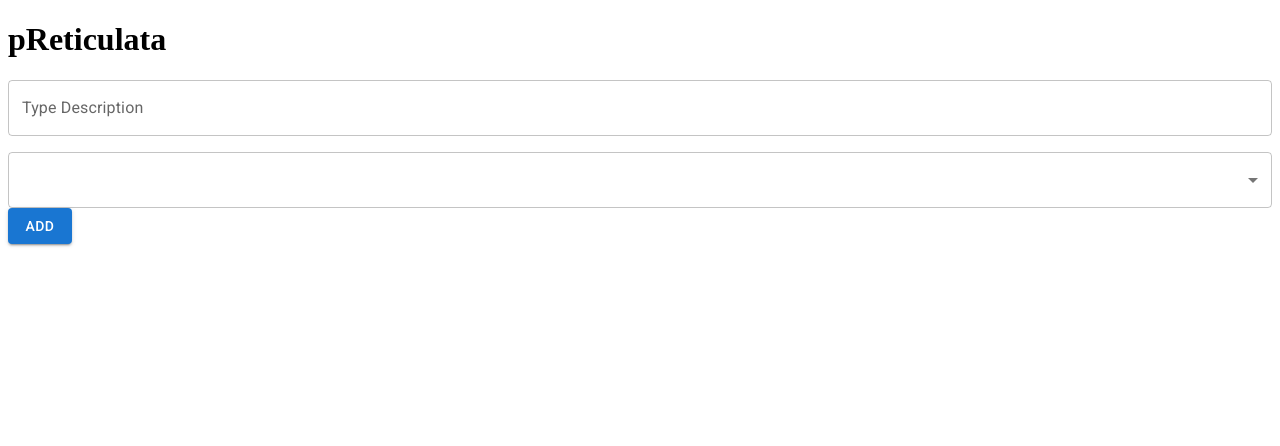
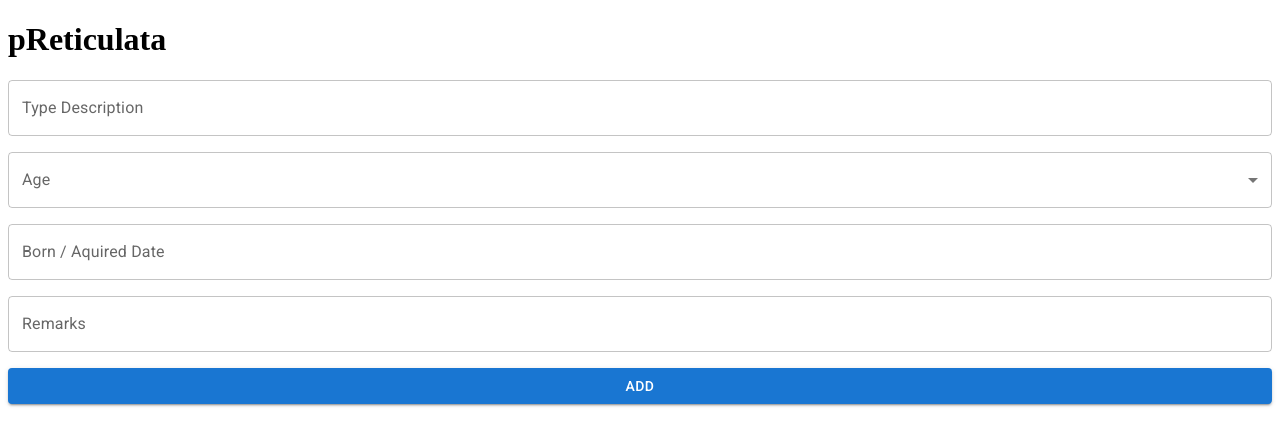
Before and after one commit to atomz520/pReticulata, a React (Vite) app in the folder client/: page / in a window 1280 px wide. Shown: the top 446 px of the page. Built offline with nearby package versions, Linux system fonts and the light colour scheme.

Commit message:
Completed form layout

```diff
--- a/client/src/pages/Info.tsx
+++ b/client/src/pages/Info.tsx
@@ -38,6 +38,9 @@ const rows = [
 type FormValues = {
   type: string;
   origin: string;
+  born: string;
+  died: string;
+  remarks: string;
 };
 
 export default function Info() {
@@ -46,6 +49,11 @@ export default function Info() {
     handleSubmit,
     formState: { errors },
   } = useForm<FormValues>();
+
+  const [origin, setOrigin] = React.useState("");
+  const handleChange = (event: SelectChangeEvent) => {
+    setOrigin(event.target.value);
+  };
 
   const onSubmit: SubmitHandler<FormValues> = (data) => {
     console.log("Form Data:", data);
@@ -66,29 +74,52 @@ export default function Info() {
               />
             )}
           />
-          {errors.type && <p className="text-red-500">{errors.type.message}</p>}
-
           <Controller
             name="origin"
             control={control}
             render={({ field }) => (
+              <FormControl fullWidth>
+                <InputLabel id="demo-simple-select-label">Age</InputLabel>
                 <Select
                   labelId="demo-simple-select-label"
                   id="demo-simple-select"
-                // value={age}
-                label="Age"
-                // onChange={handleChange}
+                  value={origin}
+                  label="Origin"
+                  onChange={handleChange}
                 >
                   <MenuItem value={"domestic"}>Domestic</MenuItem>
                   <MenuItem value={"store"}>Store</MenuItem>
                 </Select>
+              </FormControl>
             )}
           />
-        </Stack>
+          <Controller
+            name="born"
+            control={control}
+            render={({ field }) => (
+              <TextField
+                id="outlined-basic"
+                label="Born / Aquired Date"
+                variant="outlined"
+              />
+            )}
+          />
+          <Controller
+            name="remarks"
+            control={control}
+            render={({ field }) => (
+              <TextField
+                id="outlined-basic"
+                label="Remarks"
+                variant="outlined"
+              />
+            )}
+          />
 
           <Button variant="contained" type="submit">
             Add
           </Button>
+        </Stack>
       </form>
       {/* <TableContainer component={Paper}>
         <Table sx={{ minWidth: 650 }} aria-label="simple table">
```
Lines whose indentation alone changed are shown as unchanged.
